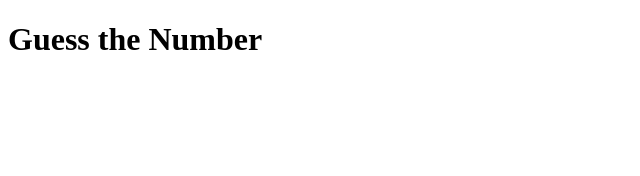
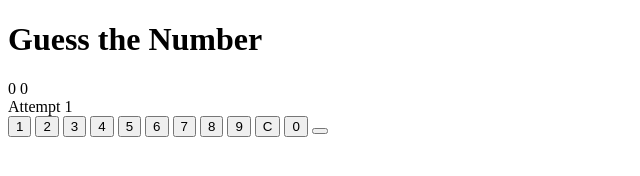
Before and after one commit to SimpleBeat/guess-number, a plain HTML site: page index.html in a window 1280 px wide. Shown: the whole page, without its empty margins (0-640 px from the left). Drawn offline with Linux system fonts and the light colour scheme.

Commit message:
add control and display elements to html

```diff
--- a/index.html
+++ b/index.html
@@ -11,8 +11,29 @@
         <h1>Guess the Number</h1>
 
     <!-- Main interface -->
-
-    <!-- Controls and stats -->
+        <div class="interface-container">
+            <div id="display">
+                <span id="d10">0</span>
+                <span id="d1">0</span>
+            </div>
+            <div id="feedback">
+                <div id="attempt">Attempt 1</div>
+            </div>
+            <div id="buttons">
+                <button id="1">1</button>
+                <button id="2">2</button>
+                <button id="3">3</button>
+                <button id="4">4</button>
+                <button id="5">5</button>
+                <button id="6">6</button>
+                <button id="7">7</button>
+                <button id="8">8</button>
+                <button id="9">9</button>
+                <button id="c">C</button>
+                <button id="0">0</button>
+                <button id="enter"> </button>
+            </div>
+        </div>
 
     <!-- Script -->
     <script src="numgame.js"></script>
```
